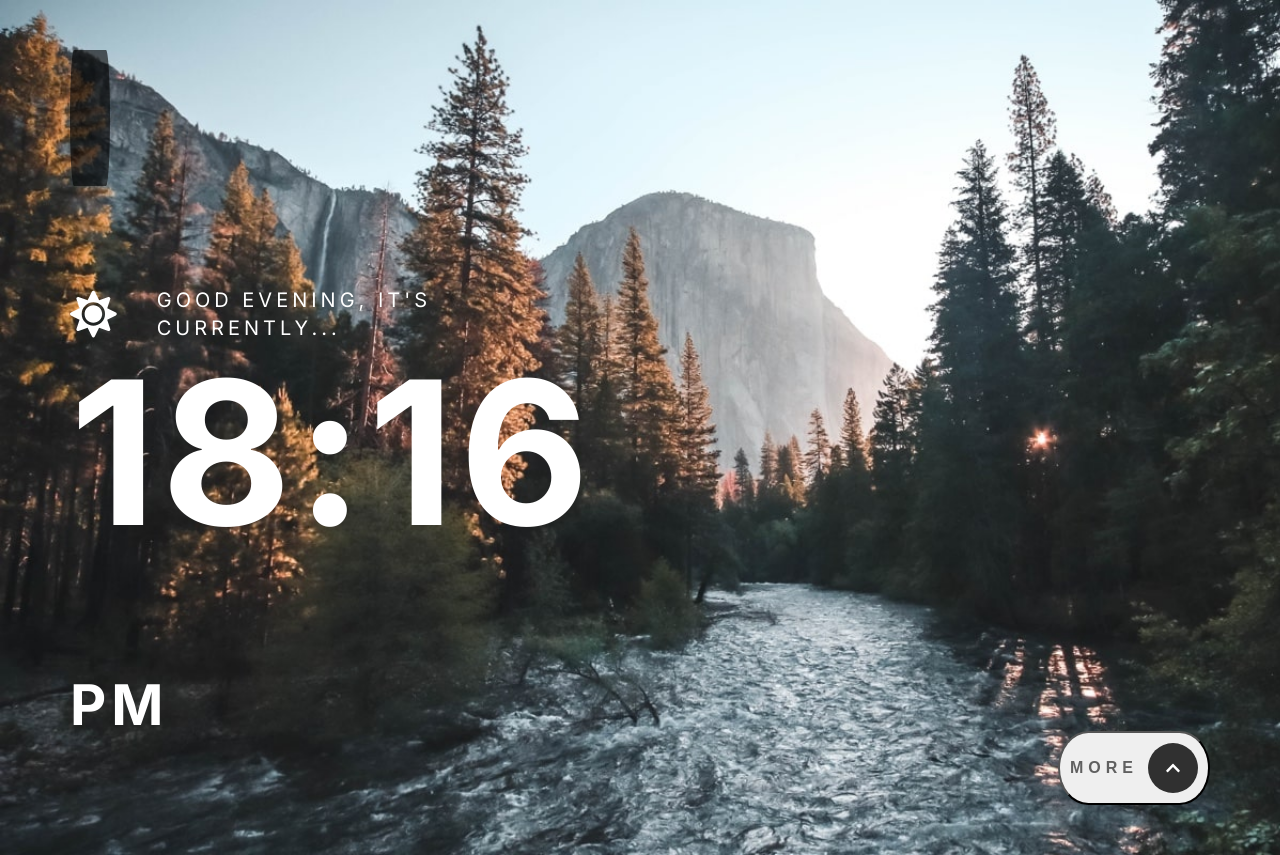
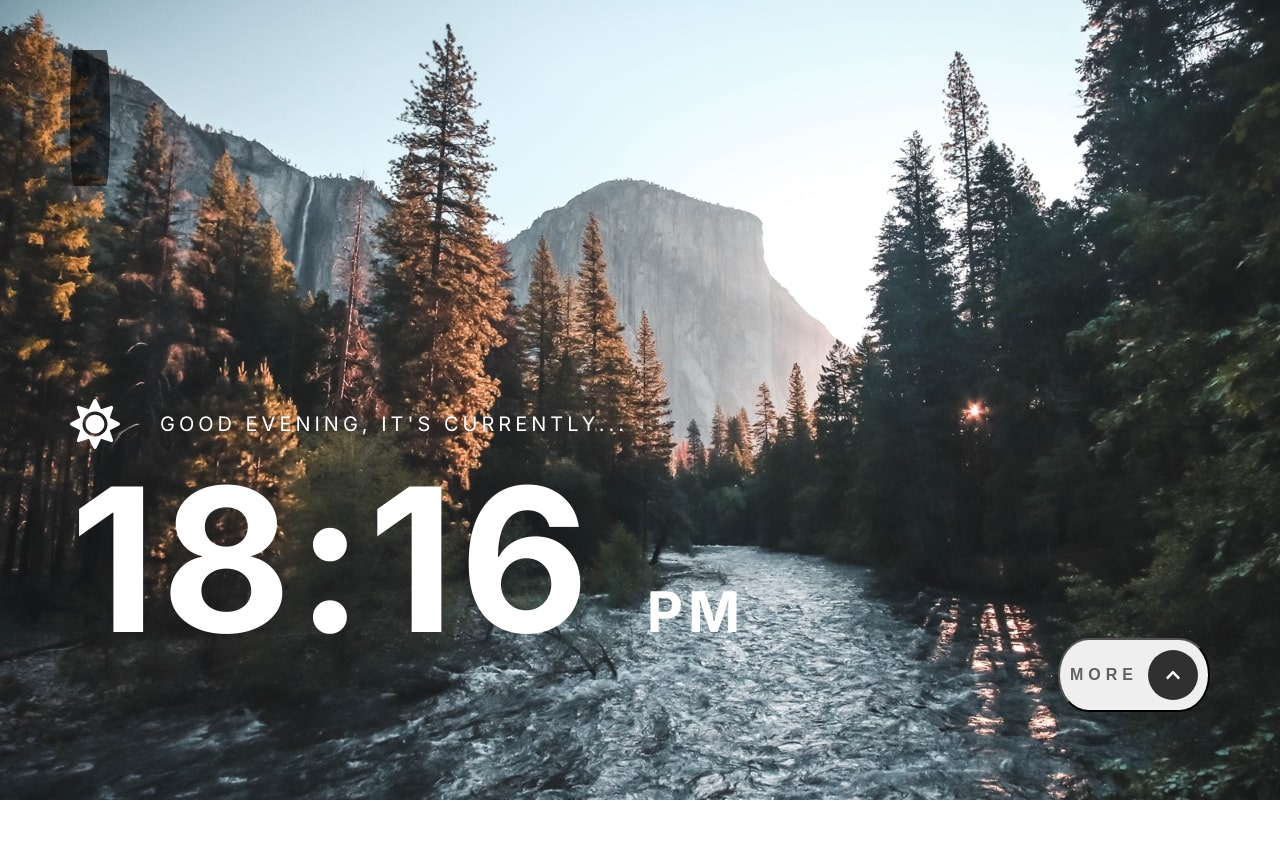
Before and after one commit to devBenWolf/clock-app-2, a React (Create React App) app: page / in a window 1280 px wide. After the commit the page ends 800 px from the top, so only its background shows below. Built offline with nearby package versions, Linux system fonts and the light colour scheme; no server answers.

Commit message:
resizing clock

```diff
--- a/src/containers/ClockContainer.js
+++ b/src/containers/ClockContainer.js
@@ -121,7 +121,7 @@ const ClockContainer = () => {
                     {background ? <FaSun style={{height: "50px", width: "50px", margin: " 0 0 1rem 0"}} /> : <FaMoon />}
                     <Clock.H4>{greeting}</Clock.H4>
                 </Clock.SalutationDiv>
-                <Clock.H1 >{timeOfDay}<Clock.MeridianSpan>{meridian}</Clock.MeridianSpan></Clock.H1>
+                <Clock.H1 style={{whiteSpace: "nowrap"}}>{timeOfDay}<Clock.MeridianSpan>{meridian}</Clock.MeridianSpan></Clock.H1>
                 <Clock.H3>{location}</Clock.H3>
             </Clock.InfoArticle>
             <Clock.ButtonArticle>
--- a/src/globalStyles.js
+++ b/src/globalStyles.js
@@ -9,7 +9,7 @@ export const GlobalStyles = createGlobalStyle`
         --clr-white: 0 0% 100%;
 
         // ****** font sizes ******
-        --fs-900: 10rem;
+        --fs-900: 8rem;
         --fs-800:  clamp(2rem, 2vw, 4rem);
         --fs-700: 1.5rem;
         --fs-600: 1.5rem;
```
